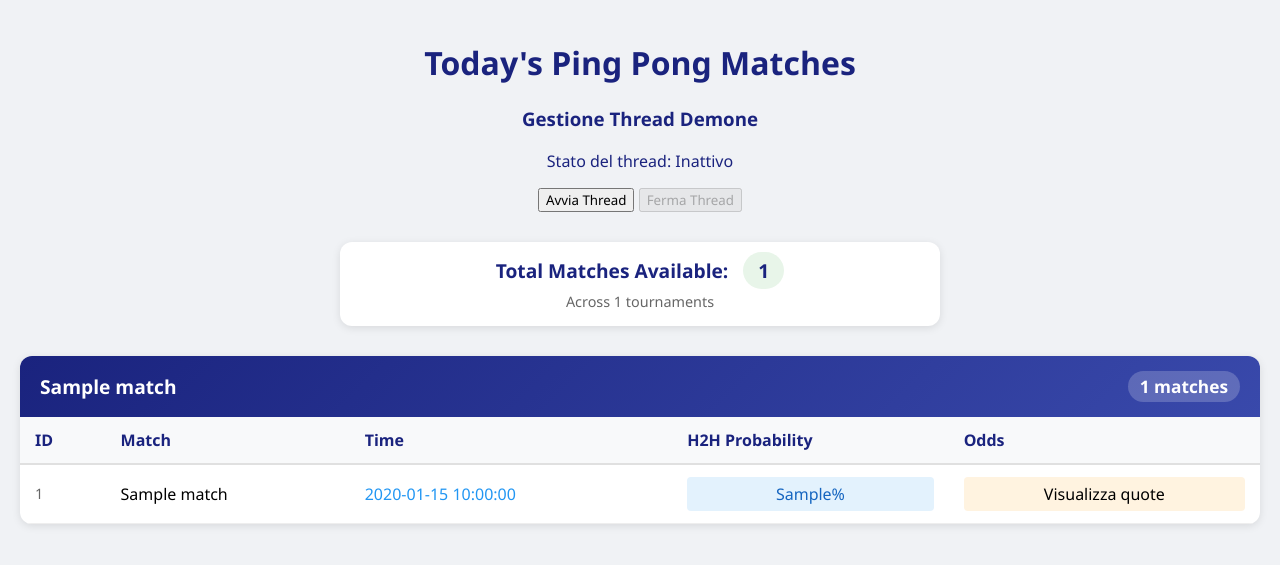
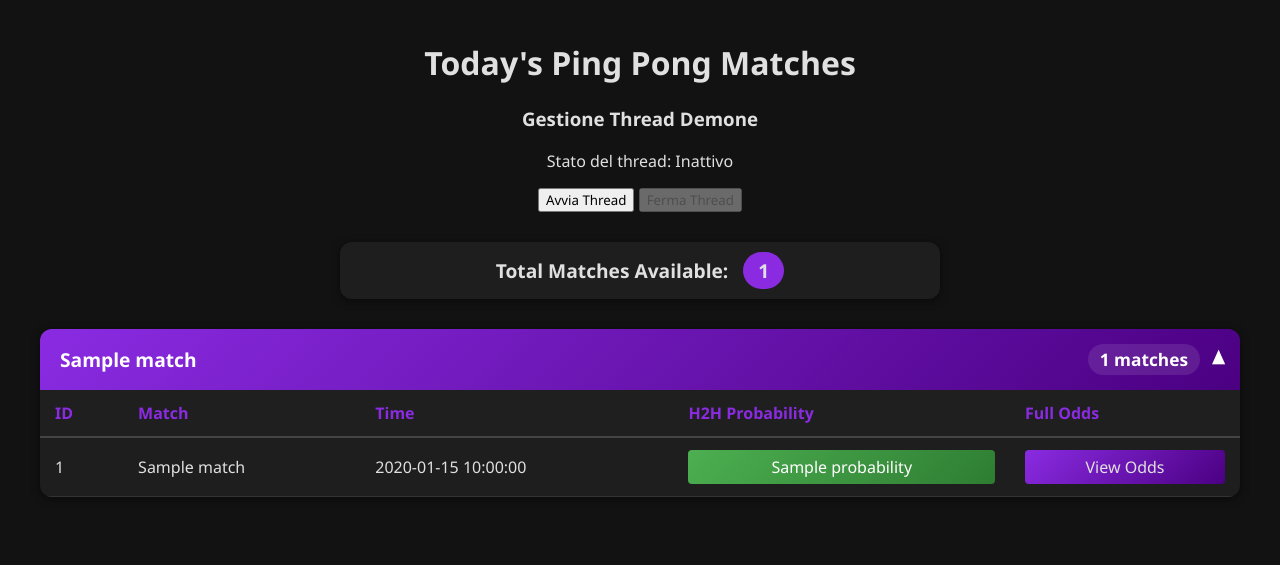
Before and after one commit to ehipluto/pingbet, a Flask app: template templates/matches.html in a window 1280 px wide. Shown: the top 565 px of the page. Run offline with Flask 3, Linux system fonts and the light colour scheme; the template is opened without the code that fills it: most values are stand-ins (such as "Sample title", 1, 10 or a date in 2020); parts of the project's set-up code (start-up, migrations or seed data) failed here and were passed over.

Commit message:
Update matches.html

```diff
--- a/templates/matches.html
+++ b/templates/matches.html
@@ -13,33 +13,44 @@
         body {
             margin: 0;
             padding: 20px;
-            background-color: #f0f2f5;
+            background-color: #121212; /* Dark background */
+            color: #e0e0e0; /* Light text color */
         }
 
         .header {
             text-align: center;
             margin-bottom: 30px;
-            color: #1a237e;
+        }
+
+        .tournament-content {
+            display: none; /* Nasconde inizialmente il contenuto */
+            transition: all 0.3s ease;
         }
 
         .tournaments-container {
-            display: grid;
-            grid-template-columns: repeat(auto-fit, minmax(600px, 1fr));
+            display: flex;
+            flex-direction: column;
             gap: 20px;
             margin: 0 auto;
-            max-width: 1800px;
+            max-width: 1200px;
         }
 
         .tournament-card {
-            background: white;
+            background: #1e1e1e; /* Dark card background */
             border-radius: 12px;
-            box-shadow: 0 2px 8px rgba(0,0,0,0.1);
+            box-shadow: 0 2px 8px rgba(0, 0, 0, 0.5);
             overflow: hidden;
             margin-bottom: 20px;
+            transition: transform 0.2s, box-shadow 0.2s;
+        }
+
+        .tournament-card:hover {
+            transform: translateY(-2px);
+            box-shadow: 0 4px 15px rgba(0, 0, 0, 0.7);
         }
 
         .tournament-header {
-            background: linear-gradient(135deg, #1a237e, #3949ab);
+            background: linear-gradient(135deg, #8a2be2, #4b0082); /* Gradient header */
             color: white;
             padding: 15px 20px;
             font-size: 1.2em;
@@ -47,10 +58,31 @@
             display: flex;
             justify-content: space-between;
             align-items: center;
+            cursor: pointer;
+            user-select: none;
+            position: relative;
+            padding-right: 40px; /* Spazio per l'icona */
+        }
+
+        .tournament-header:after {
+            content: '▼';
+            position: absolute;
+            right: 15px;
+            top: 50%;
+            transform: translateY(-50%);
+            transition: transform 0.3s ease;
+        }
+
+        .tournament-header.active:after {
+            transform: translateY(-50%) rotate(180deg);
+        }
+
+        .tournament-content.show {
+            display: block;
         }
 
         .match-count {
-            background: rgba(255,255,255,0.2);
+            background: rgba(255, 255, 255, 0.1);
             padding: 4px 12px;
             border-radius: 20px;
             font-size: 0.9em;
@@ -62,50 +94,150 @@
         }
 
         th {
-            background-color: #f8f9fa;
-            color: #1a237e;
+            background-color: #1f1f1f; /* Darker header for table */
+            color: #8a2be2; /* Bright purple for table header */
             padding: 12px 15px;
             text-align: left;
             font-weight: 600;
-            border-bottom: 2px solid #e0e0e0;
+            border-bottom: 2px solid #444;
         }
 
         td {
             padding: 12px 15px;
-            border-bottom: 1px solid #eeeeee;
+            border-bottom: 1px solid #333; /* Darker border for table rows */
         }
 
         tr:hover {
-            background-color: #f5f5f5;
+            background-color: #333; /* Darker hover effect */
         }
 
-        .match-id {
-            color: #666;
-            font-size: 0.9em;
-        }
-
-        .match-name {
-            font-weight: 500;
-        }
-
-        .match-time {
-            color: #2196f3;
-            font-weight: 500;
-        }
-
-        .probability {
-            background: #e8f5e9;
+        .h2h-probability {
+            background: linear-gradient(135deg, #4caf50, #2e7d32); /* Green gradient for H2H probability */
             padding: 6px 12px;
             border-radius: 4px;
             text-align: center;
             font-weight: 500;
+            color: #ffffff; /* White text for better contrast */
         }
 
-        .odds {
-            background: #fff3e0;
+        .modal-odds {
+            background: linear-gradient(135deg, #8a2be2, #4b0082); /* Gradient for modal odds */
             padding: 6px 12px;
             border-radius: 4px;
             text-align: center;
+        }
+
+        .matches-summary {
+            text-align: center;
+            background: #1e1e1e; /* Dark background for summary */
+            padding: 15px;
+            border-radius: 12px;
+            box-shadow: 0 2px 8px rgba(0, 0, 0, 0.5);
+            margin-bottom: 30px;
+            max-width: 600px;
+            margin-left: auto;
+            margin-right: auto;
+        }
+
+        .total-matches {
+            font-size: 1.2em;
+            font-weight: 600;
+        }
+
+        .total-matches span {
+            background: #8a2be2; /* Purple for span */
+            padding: 5px 15px;
+            border-radius: 20px;
+            margin-left: 10px;
+        }
+
+        .modal {
+            display: none;
+            position: fixed;
+            z-index: 1;
+            left: 0;
+            top: 0;
+            width: 100%;
+            height: 100%;
+            background-color: rgba(0, 0, 0, 0.8); /* Darker modal background */
+            overflow-y: auto;
+        }
+
+        .modal-content {
+            background-color: #1e1e1e; /* Dark modal content */
+            margin: 5% auto;
+            padding: 20px;
+            border: 1px solid #888;
+            width: 90%;
+            max-width: 800px;
+            border-radius: 8px;
+            box-shadow: 0 4px 6px rgba(0, 0, 0, 0.5);
+            max-height: 85vh;
+            overflow-y: auto;
+        }
+
+        .bookmaker-card {
+            background: #1f1f1f; /* Dark background for bookmaker card */
+            padding: 15px;
+            border-radius: 6px;
+            border: 1px solid #444; /* Dark border */
+            transition: transform 0.2s;
+        }
+
+        .bookmaker-card:hover {
+            transform: translateY(-2px);
+            box-shadow: 0 4px 8px rgba(0, 0, 0, 0.7);
+        }
+
+        .odds-value {
+            background: #293133; /* Purple background for odds */
+            padding: 8px;
+            border-radius: 4px;
+            color: white; /* White text for better contrast */
+            flex: 1; /* Allow equal space for home and away odds */
+            text-align: center; /* Center align text */
+        }
+
+        .odds-values {
+            display: flex;
+            justify-content: space-between; /* Space between home and away odds */
+            margin-top: 10px;
+        }
+
+        .modal-h2h-info {
+            background: #8a2be2;
+            padding: 15px;
+            border-radius: 8px;
+            margin-bottom: 20px;
+            text-align: center;
+        }
+
+        #modalMatchName {
+            color: #8a2be2; /* Purple for modal match name */
+            border-bottom: 2px solid #444;
+            padding-bottom: 10px;
+            margin-bottom: 20px;
+        }
+
+        .movement-up {
+            color: #4caf50; /* Green for upward movement */
+            font-weight: bold;
+            margin-left: 4px;
+        }
+
+        .movement-down {
+            color: #f44336; /* Red for downward movement */
+            font-weight: bold;
+            margin-left: 4px;
+        }
+
+        .movement-neutral {
+            color: #9e9e9e; /* Neutral color */
+            margin-left: 4px;
+        }
+
+        tr:nth-child(even) {
+            background-color: #1f1f1f; /* Darker even rows */
         }
 
         @media (max-width: 768px) {
@@ -116,138 +248,6 @@
             td, th {
                 padding: 8px;
             }
-        }
-
-        .matches-summary {
-            text-align: center;
-            background: white;
-            padding: 15px;
-            border-radius: 12px;
-            box-shadow: 0 2px 8px rgba(0,0,0,0.1);
-            margin-bottom: 30px;
-            max-width: 600px;
-            margin-left: auto;
-            margin-right: auto;
-        }
-
-        .total-matches {
-            font-size: 1.2em;
-            color: #1a237e;
-            font-weight: 600;
-        }
-
-        .total-matches span {
-            background: #e8f5e9;
-            padding: 5px 15px;
-            border-radius: 20px;
-            margin-left: 10px;
-        }
-
-        .tournaments-summary {
-            font-size: 0.9em;
-            color: #666;
-            margin-top: 8px;
-        }
-
-        .modal {
-            display: none;
-            position: fixed;
-            z-index: 1;
-            left: 0;
-            top: 0;
-            width: 100%;
-            height: 100%;
-            background-color: rgba(0,0,0,0.4);
-            overflow-y: auto;
-        }
-
-        .modal-content {
-            background-color: #fefefe;
-            margin: 5% auto;
-            padding: 20px;
-            border: 1px solid #888;
-            width: 90%;
-            max-width: 800px;
-            border-radius: 8px;
-            box-shadow: 0 4px 6px rgba(0,0,0,0.1);
-            max-height: 85vh;
-            overflow-y: auto;
-        }
-
-        .odds-container {
-            display: grid;
-            grid-template-columns: repeat(auto-fit, minmax(200px, 1fr));
-            gap: 15px;
-            margin-top: 15px;
-            padding-bottom: 20px;
-        }
-
-        .bookmaker-card {
-            background: #f8f9fa;
-            padding: 15px;
-            border-radius: 6px;
-            border: 1px solid #e0e0e0;
-            transition: transform 0.2s;
-        }
-
-        .bookmaker-card:hover {
-            transform: translateY(-2px);
-            box-shadow: 0 4px 8px rgba(0,0,0,0.1);
-        }
-
-        .odds-value {
-            font-weight: bold;
-            padding: 4px 8px;
-            border-radius: 4px;
-        }
-
-        .odds-low {
-            background-color: #e3f2fd;
-            color: #1565c0;
-        }
-
-        .odds-medium {
-            background-color: #f1f8e9;
-            color: #2e7d32;
-        }
-
-        .odds-high {
-            background-color: #fbe9e7;
-            color: #d84315;
-        }
-
-        #modalMatchName {
-            color: #1a237e;
-            border-bottom: 2px solid #e0e0e0;
-            padding-bottom: 10px;
-            margin-bottom: 20px;
-        }
-
-        .movement-up {
-            color: #4caf50;
-            font-weight: bold;
-            margin-left: 4px;
-        }
-
-        .movement-down {
-            color: #f44336;
-            font-weight: bold;
-            margin-left: 4px;
-        }
-
-        .movement-neutral {
-            color: #9e9e9e;
-            margin-left: 4px;
-        }
-
-        /* Stile per le percentuali H2H */
-        .h2h-probability {
-            background: #e3f2fd;
-            padding: 6px 12px;
-            border-radius: 4px;
-            text-align: center;
-            font-weight: 500;
-            color: #1565c0;
         }
     </style>
 </head>
@@ -267,9 +267,6 @@
         <div class="total-matches">
             Total Matches Available: <span>{{ matches|length }}</span>
         </div>
-        <div class="tournaments-summary">
-            Across {{ tournaments|length }} tournaments
-        </div>
     </div>
     <div class="tournaments-container">
         {% set tournaments = {} %}
@@ -286,6 +283,7 @@
                 <span>{{ tournament }}</span>
                 <span class="match-count">{{ tournament_matches|length }} matches</span>
             </div>
+            <div class="tournament-content">
                 <table>
                     <thead>
                         <tr>
@@ -293,21 +291,25 @@
                             <th>Match</th>
                             <th>Time</th>
                             <th>H2H Probability</th>
-                        <th>Odds</th>
+                            <th>Full Odds</th>
                         </tr>
                     </thead>
                     <tbody>
-                    {% for match in tournament_matches %}
-                    <tr class="clickable-row" data-odds="{{ match.Odds }}" data-h2h-probability="{{ match.H2HProbability }}">
+                        {% for match in tournament_matches|sort(attribute='Time') %}
+                        <tr class="clickable-row"
+                            data-odds="{{ match.Odds }}"
+                            data-h2h-probability="{{ match.Probability }}"
+                            data-h2h-count="{{ match.H2HCount }}">
                             <td class="match-id">{{ match.ID }}</td>
                             <td class="match-name">{{ match.Match }}</td>
                             <td class="match-time">{{ match.Time }}</td>
-                        <td><div class="h2h-probability">{{ match.H2HProbability }}%</div></td>
-                        <td><div class="odds">Visualizza quote</div></td>
+                            <td><div class="h2h-probability">{{ match.Probability }}</div></td>
+                            <td><div class="modal-odds">View Odds</div></td>
                         </tr>
                         {% endfor %}
                     </tbody>
                 </table>
+            </div>
         </div>
         {% endfor %}
     </div>
@@ -315,6 +317,7 @@
         <div class="modal-content">
             <span class="close">&times;</span>
             <h2 id="modalMatchName"></h2>
+            <div id="h2hInfoContainer" class="modal-h2h-info"></div>
             <div id="oddsContainer" class="odds-container"></div>
         </div>
     </div>
@@ -328,15 +331,27 @@
                 const odds = this.getAttribute('data-odds');
                 const matchName = this.querySelector('.match-name').textContent;
                 const h2hProbability = this.getAttribute('data-h2h-probability');
-            displayOdds(odds, matchName, h2hProbability);
+                const h2hCount = this.getAttribute('data-h2h-count');
+                displayMatchDetails(odds, matchName, h2hProbability, h2hCount);
             });
         });
 
-    function displayOdds(oddsString, matchName, h2hProbability) {
-        const container = document.getElementById("oddsContainer");
+        function displayMatchDetails(oddsString, matchName, h2hProbability, h2hCount) {
+            const oddsContainer = document.getElementById("oddsContainer");
+            const h2hContainer = document.getElementById("h2hInfoContainer");
             document.getElementById("modalMatchName").textContent = matchName;
-        container.innerHTML = '';
 
+            // Display H2H information
+            h2hContainer.innerHTML = `
+                <strong>Head-to-Head Statistics:</strong><br>
+                Probability: ${h2hProbability} <br>
+                Matches Analyzed: ${h2hCount}
+            `;
+
+            // Clear previous odds
+            oddsContainer.innerHTML = '';
+
+            // Process and display all bookmaker odds
             const bookmakers = oddsString.split('|').filter(b => b.trim());
 
             bookmakers.forEach(bookmaker => {
@@ -359,12 +374,11 @@
                         <div class="odds-value">
                             ${awayOdds.replace('↑', '<span class="movement-up">↑</span>')
                                       .replace('↓', '<span class="movement-down">↓</span>')
-                                 .replace('•', '<span class="movement-neutral">•</span>')}
+                                      .replace('•', '<span class="movement-neutral">•</span>') }
                         </div>
                     </div>
                 `;
-
-            container.appendChild(card);
+                oddsContainer.appendChild(card);
             });
 
             modal.style.display = "block";
@@ -379,6 +393,37 @@
                 modal.style.display = "none";
             }
         }
+
+        document.addEventListener('DOMContentLoaded', function() {
+            const tournamentHeaders = document.querySelectorAll('.tournament-header');
+
+            tournamentHeaders.forEach(header => {
+                // Mostra il primo torneo all'apertura della pagina
+                if (header === tournamentHeaders[0]) {
+                    header.classList.add('active');
+                    header.nextElementSibling.classList.add('show');
+                }
+
+                header.addEventListener('click', function() {
+                    const content = this.nextElementSibling;
+                    const isOpen = content.classList.contains('show');
+
+                    // Chiudi tutti i tornei
+                    document.querySelectorAll('.tournament-content').forEach(c => {
+                        c.classList.remove('show');
+                    });
+                    document.querySelectorAll('.tournament-header').forEach(h => {
+                        h.classList.remove('active');
+                    });
+
+                    // Apri/chiudi il torneo cliccato
+                    if (!isOpen) {
+                        content.classList.add('show');
+                        this.classList.add('active');
+                    }
+                });
+            });
+        });
     </script>
 </body>
 </html>
```
Lines whose indentation alone changed are shown as unchanged.
